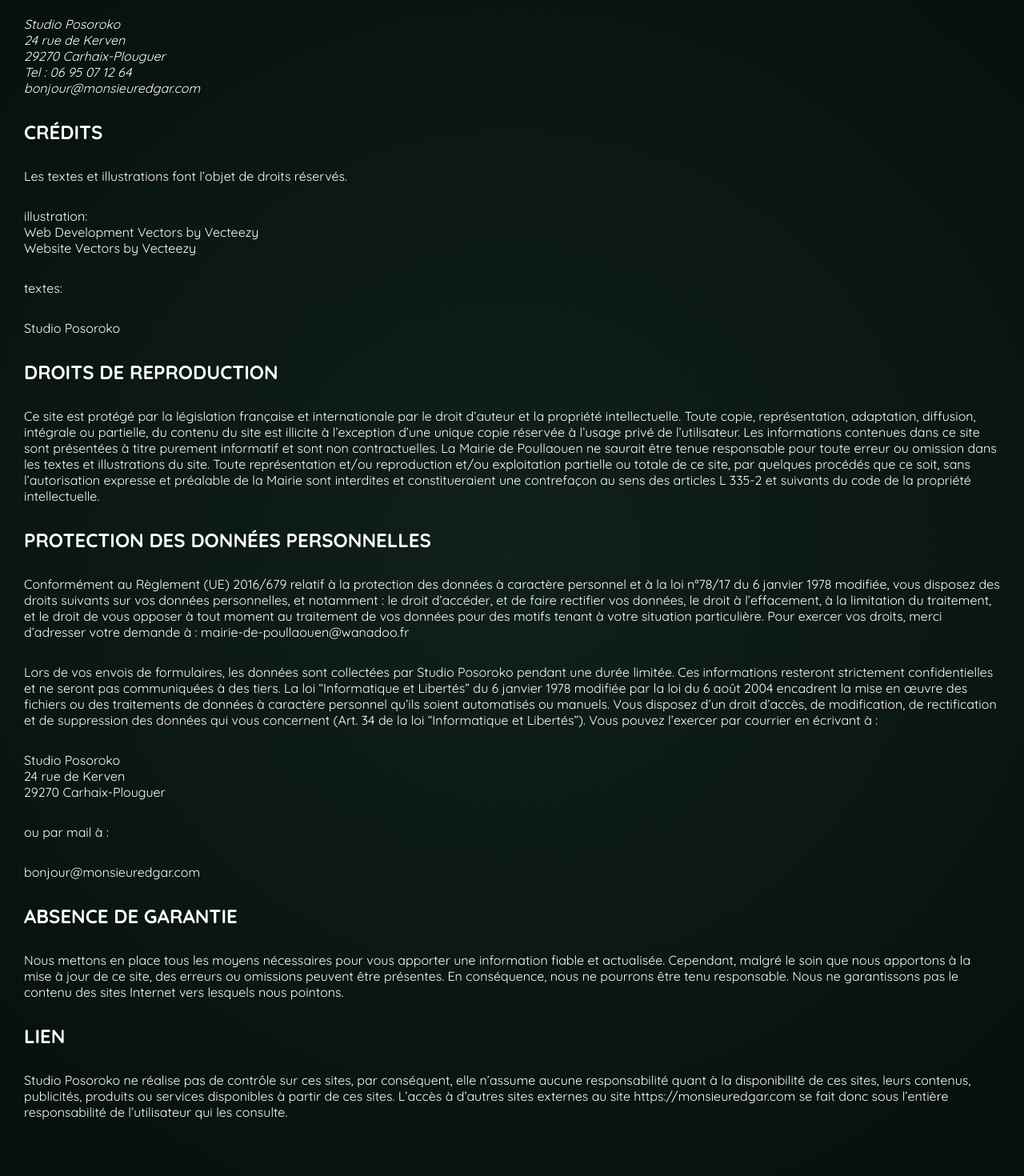
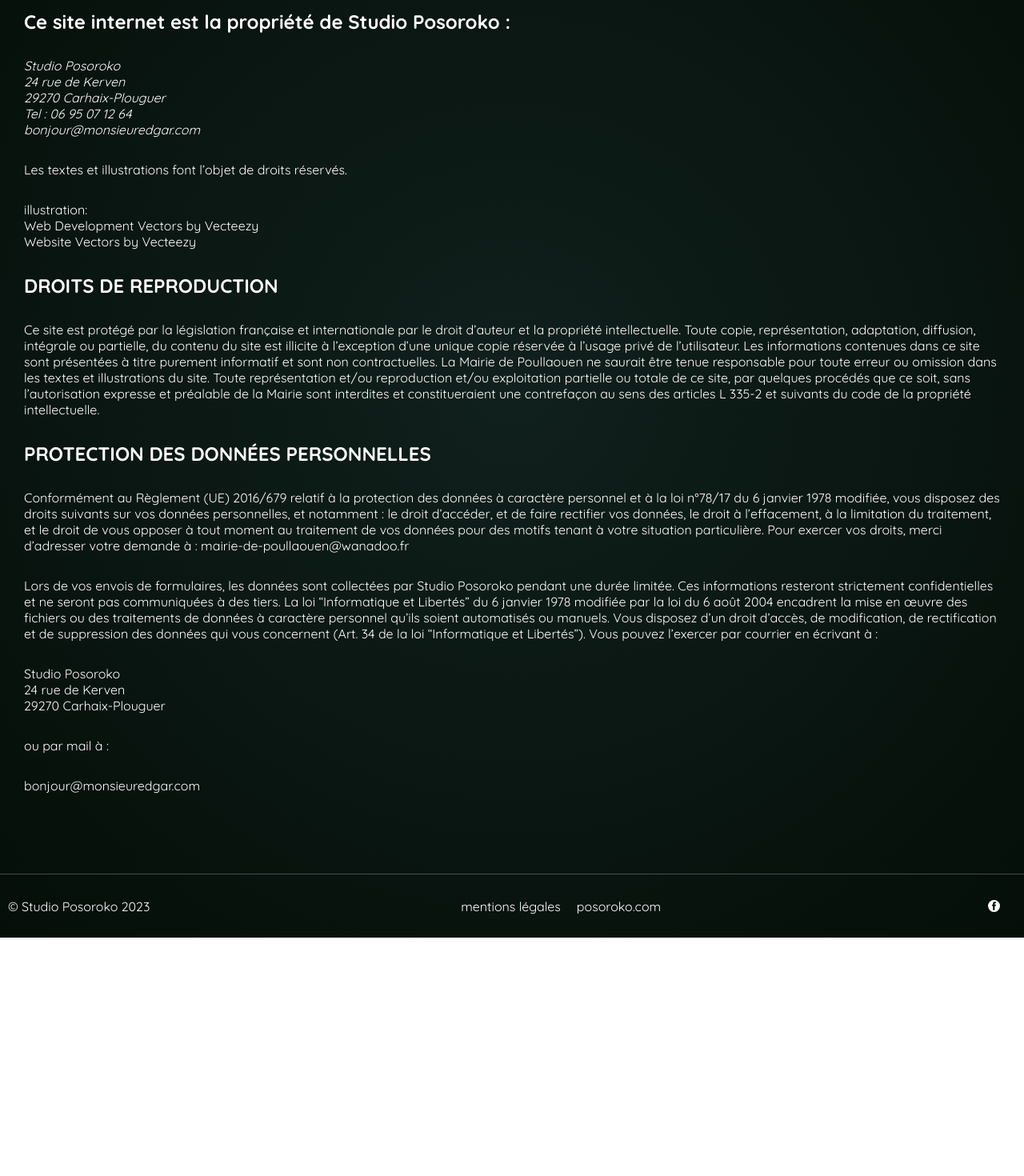
Before and after one commit to Posoroko/Monsieur-Edgar, a Nuxt app: page /mentions-legales in a window 1280 px wide. Shown: the part 200-1670 px from the top of the page at 80% size. After the commit the page ends 1372 px from the top, so only its background shows below. Built offline with nearby package versions, Linux system fonts and the light colour scheme.

Commit message:
corrections

```diff
--- a/pages/a-propos.vue
+++ b/pages/a-propos.vue
@@ -12,12 +12,12 @@
 
         <div>
             <p class="bodyText pad10">
-                <b>Monsieur Edgar</b> est un service proposé par <b>Studio Posoroko</b>, une agence web installée à Carhaix-Plouguer, dans le Finistère.  Son objectif est de développer des sites web
-                pour les travailleurs indépendants et les petites entreprises, à des prix compétitifs.
+                <b>Monsieur Edgar</b> est un service proposé par <b>Studio Posoroko</b>, une agence web installée à Carhaix-Plouguer, dans le Finistère.
+                Son objectif est de développer des sites web pour les travailleurs indépendants et les petites entreprises, à des prix compétitifs.
                 <br>
                 <br>
-                Alors que les agences web traditionnelles proposent des site créés avec des CMS comme
-                Wordpress ou Wix, nous codons nos sites à la mains en fonction des besoins de nos clients.  Cela nous permet de proposer des sites légers, performants et faciles à entretenir.
+                Alors que les agences web traditionnelles proposent des sites créés avec des CMS comme
+                Wordpress ou Wix, nous codons nos sites à la main en fonction des besoins de nos clients.  Cela nous permet de proposer des sites légers, performants et faciles à entretenir.
             </p>
         </div>
 
--- a/pages/mentions-legales.vue
+++ b/pages/mentions-legales.vue
@@ -1,7 +1,7 @@
 <template>
     <main class="mainMentions">
 
-        <div class="mainWidth marTop50">
+        <div class="mainWidth marTop150">
             <h2>Ce site internet est la propriété de <b>Studio Posoroko</b> : </h2>
 
             <address>
@@ -12,14 +12,10 @@
                 bonjour@monsieuredgar.com
             </address>
 
-            <h2>CRÉDITS </h2>
-
             <p>Les textes et illustrations font l’objet de droits réservés. </p>
             <p>illustration:</p>
             <a href="https://www.vecteezy.com/free-vector/web-development">Web Development Vectors by Vecteezy</a> <br>
             <a href="https://www.vecteezy.com/free-vector/website">Website Vectors by Vecteezy</a>
-            <p>textes:</p>
-            <p>Studio Posoroko</p>
 
             <h2>DROITS DE REPRODUCTION </h2>
             <p>
@@ -70,21 +66,7 @@
             </p>
 
 
-            <h2>ABSENCE DE GARANTIE</h2>
-            <p>
-                Nous mettons en place tous les moyens nécessaires pour vous apporter une
-                information fiable et actualisée. Cependant, malgré le soin que nous apportons à la
-                mise à jour de ce site, des erreurs ou omissions peuvent être présentes. En
-                conséquence, nous ne pourrons être tenu responsable. Nous ne garantissons pas le
-                contenu des sites Internet vers lesquels nous pointons.
-            </p>
-            <h2>LIEN </h2>
-            <p>Studio Posoroko ne réalise pas de contrôle sur ces sites, par conséquent, elle
-                n’assume aucune responsabilité quant à la disponibilité de ces sites, leurs contenus,
-                publicités, produits ou services disponibles à partir de ces sites. L’accès à d’autres
-                sites externes au site https://monsieuredgar.com se fait donc sous l’entière
-                responsabilité de l’utilisateur qui les consulte.
-            </p>
+
         </div>
     </main>
 </template>
--- a/pages/services/index.vue
+++ b/pages/services/index.vue
@@ -48,7 +48,7 @@
     developpement: {
         id: 2,
         title: "Développement",
-        text: "Développer un site web, c’est fabriquer un produit adapté à sa fonction et à la demande du client. Tous nos sites sont codés main, sans recours à des site builders tels que Wordpress. Nous réalisons ainsi des sites, léger, performants et adaptés à tous les écrans. Nous développons votre site à partir de nos propres modèles ou des designs que vous nous proposez.",
+        text: "Développer un site web, c’est fabriquer un produit adapté à sa fonction et à la demande du client. Tous nos sites sont codés main, sans recours à des site builders tels que Wordpress. Nous réalisons ainsi des sites léger, performants et adaptés à tous les écrans. Nous développons votre site à partir de nos propres modèles ou des designs que vous nous proposez.",
         icon: "<IconDesign />"
     },
     hebergement: {
@@ -60,7 +60,7 @@
     conseil: {
         id: 4,
         title: "Conseil",
-        text: "Quels que soient vos besoins, nous sommes à votre écoute pour vous aider à faire les meilleurs choix pour votre projet. Vous n’avez pas encore de site web ? Nous vous conseillons sur le choix de vos photos et sur l’organisation des informations à distribuer sur votre site. Vous avez un site web dysfonctionnel ? Nous pouvons vous aider à trouver les solutions pour l’améliorer et à le réparer.",
+        text: "Quels que soient vos besoins, nous sommes à votre écoute pour vous aider à faire les meilleurs choix pour votre projet. Vous n’avez pas encore de site web ? Nous vous conseillons sur le choix de vos photos et sur l’organisation des informations à distribuer sur votre site. Vous avez un site web dysfonctionnel ? Nous pouvons vous aider à trouver les solutions pour l’améliorer ou le rénover.",
         icon: "<IconDesign />"
     }
 }
```
